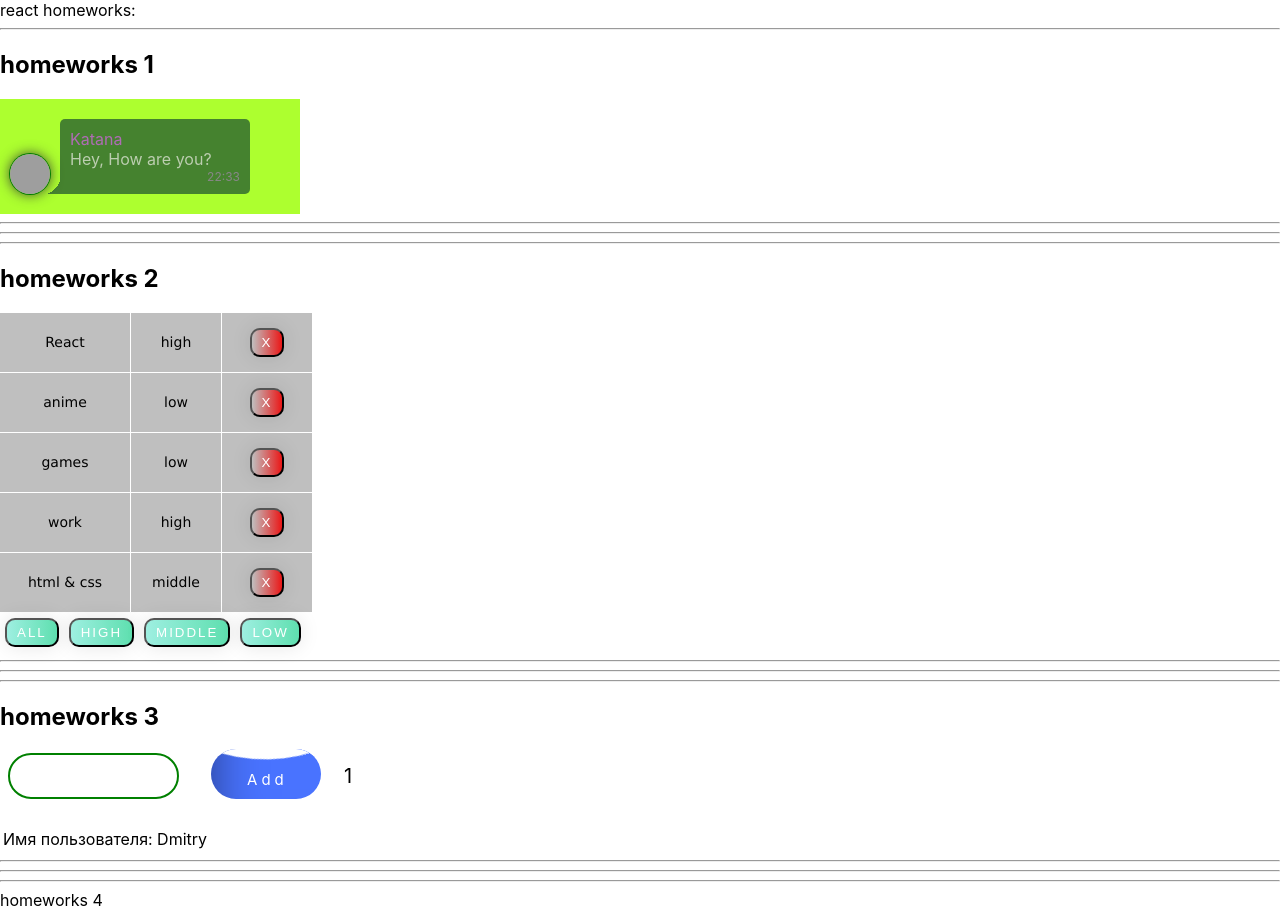
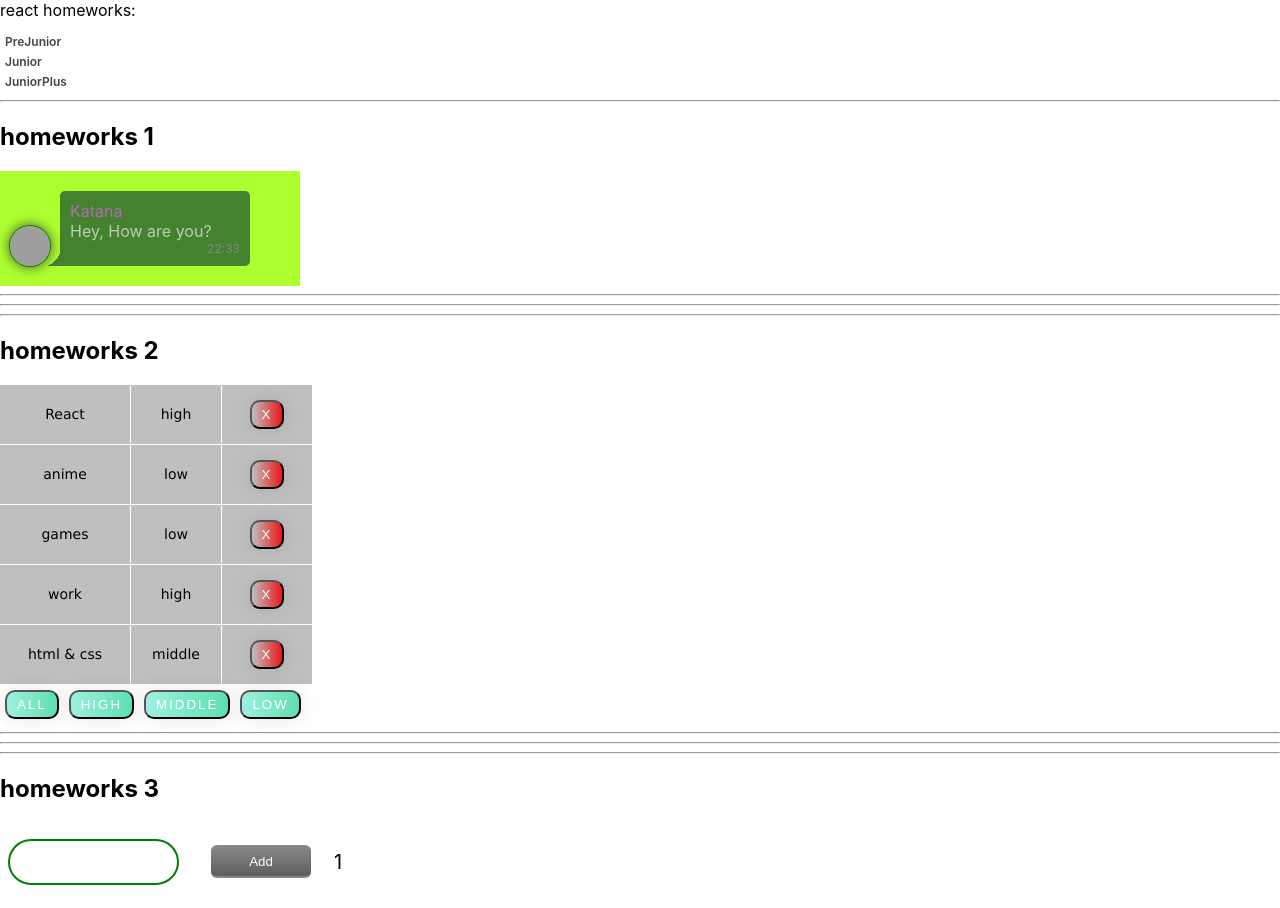
Before and after one commit to Nazaruk-D/TaskFromIgnat, a React (Create React App) app: page /#/pre-junior in a window 1280 px wide. Shown: the top 908 px of the page. Built offline with nearby package versions, Linux system fonts and the light colour scheme; grey boxes are pictures that could not be loaded.

Commit message:
button replacement and create Navbar

```diff
--- a/src/p1-main/m1-ui/u1-app/App.tsx
+++ b/src/p1-main/m1-ui/u1-app/App.tsx
@@ -10,10 +10,10 @@ function App() {
     return (
         <div className={s.App}>
             <div>react homeworks:</div>
-            <HW1/>
-            <HW2/>
-            <HW3/>
-            <HW4/>
+            {/*<HW1/>*/}
+            {/*<HW2/>*/}
+            {/*<HW3/>*/}
+            {/*<HW4/>*/}
             <HW5/>
 
         </div>
--- a/src/p2-homeworks/h3/Greeting.module.css
+++ b/src/p2-homeworks/h3/Greeting.module.css
@@ -15,86 +15,6 @@
     height: 22px;
 }
 
-/*Новая кнопка*/
-a {
-    position: relative;
-    padding: 20px 40px;
-    display: block;
-    text-decoration: none;
-    text-transform: uppercase;
-    width: 30px;
-    height: 10px;
-    overflow: hidden;
-    border-radius: 40px;
-    margin-top: -5px;
-    cursor: inherit;
-}
-
-a .inpBut {
-    position: absolute;
-    color: #fff;
-    background-image: none;
-    background-color: transparent;
-    font-size: 15px;
-    font-family: inherit;
-    letter-spacing: 4px;
-    z-index: 1;
-    margin-left: -10px;
-    border: none;
-    cursor: inherit;
-
-}
-
-a .liquid {
-    position: absolute;
-    top: -100px;
-    left: 0;
-    width: 200px;
-    height: 200px;
-    background: #4973ff;
-    box-shadow: inset 0 0 50px rgba(0, 0, 0, .5);
-    transition: .3s;
-}
-
-a .liquid::after,
-a .liquid::before {
-    content: "";
-    width: 200%;
-    height: 200%;
-    position: absolute;
-    top: 0;
-    left: 40%;
-    transform: translate(-50%, -75%);
-    background: #000;
-}
-
-a .liquid::before {
-    border-radius: 45%;
-    background: #4973ff;
-    animation: animate 5s linear infinite;
-}
-
-a .liquid::after {
-    border-radius: 40%;
-    background: white;
-    animation: animate 8s linear infinite;
-}
-
-a:hover .liquid {
-    top: -120px;
-}
-
-@keyframes animate {
-    0% {
-        transform: translate(-50%, -75%) rotate(0deg);
-    }
-    100% {
-        transform: translate(-50%, -75%) rotate(360deg);
-    }
-}
-
-/*Новая нпока/*/
-
 table input {
     border-radius: 50px;
     height: 40px;
@@ -110,3 +30,7 @@ table input {
     font-size: 20px;
     padding-left: 20px;
 }
+
+.button {
+    margin-bottom: 20px;
+}
--- a/src/p2-homeworks/h3/Greeting.tsx
+++ b/src/p2-homeworks/h3/Greeting.tsx
@@ -1,6 +1,7 @@
 import React from 'react'
 import s from './Greeting.module.css'
 import {UserType} from "./HW3";
+import SuperButton from "../h4/common/c2-SuperButton/SuperButton";
 
 type GreetingPropsType = {
     name: string // need to fix any
@@ -34,10 +35,10 @@ const Greeting: React.FC<GreetingPropsType> = (
 
                     </td>
                     <td>
-                        <a onClick={addUser}>
-                            <button className={s.inpBut}>Add</button>
-                            <div className={s.liquid}></div>
-                        </a>
+                        <SuperButton onClick={addUser}
+                        className={s.button}>
+                            Add
+                        </SuperButton>
                     </td>
                     <td className={s.totalUsers}>
                         {totalUsers}
--- a/src/p2-homeworks/h5/HW5.tsx
+++ b/src/p2-homeworks/h5/HW5.tsx
@@ -1,18 +1,16 @@
 import React from 'react'
 import Header from './Header'
 import Routes from './Routes'
+import {HashRouter} from "react-router-dom";
 
 function HW5() {
     return (
         <div>
             {/*в gh-pages лучше работает HashRouter*/}
-            {/*<HashRouter>*/}
-
-            <Header/>
-
-            <Routes/>
-
-            {/*</HashRouter>*/}
+            <HashRouter>
+                <Header/>
+                <Routes/>
+            </HashRouter>
         </div>
     )
 }
--- /dev/null
+++ b/src/p2-homeworks/h5/Header.module.css
@@ -0,0 +1,15 @@
+.navbar {
+    margin: 10px 10px 10px 5px;
+    /*padding: 10px 10px 10px 10px ;*/
+}
+
+.block {
+
+}
+
+.navText {
+    font-weight: 600;
+    text-decoration: none;
+    color: #444;
+    font-size: 12px;
+}
--- a/src/p2-homeworks/h5/Header.tsx
+++ b/src/p2-homeworks/h5/Header.tsx
@@ -1,9 +1,22 @@
 import React from 'react'
+import {NavLink} from "react-router-dom";
+import {PATH} from "./Routes";
+import s from "./Header.module.css"
 
 function Header() {
     return (
-        <div>
-            // add NavLinks
+        <div className={s.navbar}>
+            <div className={s.block}>
+                <NavLink to={PATH.PRE_JUNIOR} className={s.navText}>PreJunior</NavLink>
+            </div >
+            <div className={s.block}>
+                <NavLink to={PATH.JUNIOR} className={s.navText}>Junior</NavLink>
+            </div>
+            <div className={s.block}>
+                <NavLink to={PATH.JUNIOR_PLUS} className={s.navText}>JuniorPlus</NavLink>
+            </div>
+
+
 
         </div>
     )
--- a/src/p2-homeworks/h5/Routes.tsx
+++ b/src/p2-homeworks/h5/Routes.tsx
@@ -1,7 +1,14 @@
 import React from 'react'
+import {Redirect, Route, Switch} from "react-router-dom";
+import PreJunior from "./pages/PreJunior";
+import Junior from "./pages/Junior";
+import JuniorPlus from "./pages/JuniorPlus";
+import Error404 from "./pages/Error404";
 
 export const PATH = {
     PRE_JUNIOR: '/pre-junior',
+    JUNIOR: '/junior',
+    JUNIOR_PLUS: '/juniorplus'
     // add paths
 }
 
@@ -9,19 +16,16 @@ function Routes() {
     return (
         <div>
             {/*Switch выбирает первый подходящий роут*/}
-            {/*<Switch>*/}
-
-            {/*в начале мы попадаем на страницу '/' и переходим сразу на страницу PRE_JUNIOR*/}
-            {/*exact нужен чтоб указать полное совподение (что после '/' ничего не будет)*/}
-            {/*<Route path={'/'} exact render={() => <Redirect to={PATH.PRE_JUNIOR}/>}/>*/}
-
-            {/*<Route path={PATH.PRE_JUNIOR} render={() => <PreJunior/>}/>*/}
-                // add routes
-
-            {/*у этого роута нет пути, он отрисуется если пользователь захочет попасть на несуществующую страницу*/}
-            {/*<Route render={() => <Error404/>}/>*/}
-
-            {/*</Switch>*/}
+            <Switch>
+                {/*в начале мы попадаем на страницу '/' и переходим сразу на страницу PRE_JUNIOR*/}
+                {/*exact нужен чтоб указать полное совподение (что после '/' ничего не будет)*/}
+                <Route path={'/'} exact render={() => <Redirect to={PATH.PRE_JUNIOR}/>}/>
+                <Route path={PATH.PRE_JUNIOR} render={() => <PreJunior/>}/>
+                <Route path={PATH.JUNIOR} render={() => <Junior/>}/>
+                <Route path={PATH.JUNIOR_PLUS} render={() => <JuniorPlus/>}/>
+                {/*у этого роута нет пути, он отрисуется если пользователь захочет попасть на несуществующую страницу*/}
+                <Route render={() => <Error404/>}/>
+            </Switch>
         </div>
     )
 }
--- /dev/null
+++ b/src/p2-homeworks/h5/pages/Junior.tsx
@@ -0,0 +1,16 @@
+import React from 'react'
+import HW1 from "../../h1/HW1";
+
+function Junior() {
+    return (
+        <div>
+            {/*<HW7/>*/}
+            {/*<HW8/>*/}
+            {/*<HW9/>*/}
+            {/*<HW10/>*/}
+            {/*<HW11/>*/}
+        </div>
+    )
+}
+
+export default Junior
--- /dev/null
+++ b/src/p2-homeworks/h5/pages/JuniorPlus.tsx
@@ -0,0 +1,15 @@
+import React from 'react'
+
+
+function JuniorPlus() {
+    return (
+        <div>
+            {/*<HW12/>*/}
+        </div>
+    )
+}
+
+export default JuniorPlus
+
+// сделайте по аналогии пустые страницы джун и джун+
+// туда будут добавляться следующие дз
```
Also changed, not shown: package.json (+9 -2 lines), 2 other files (tests, documents, lock files or other folders).
